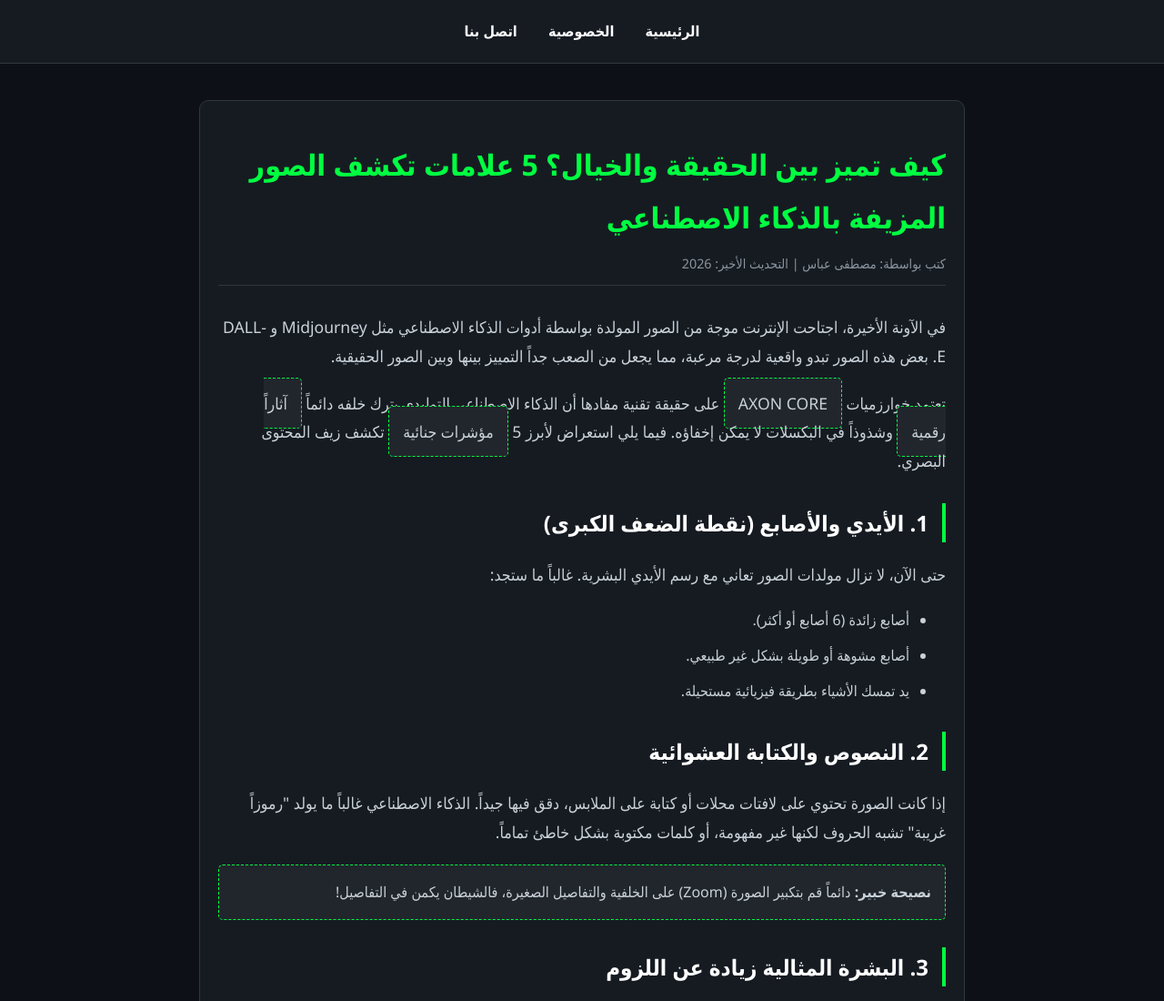
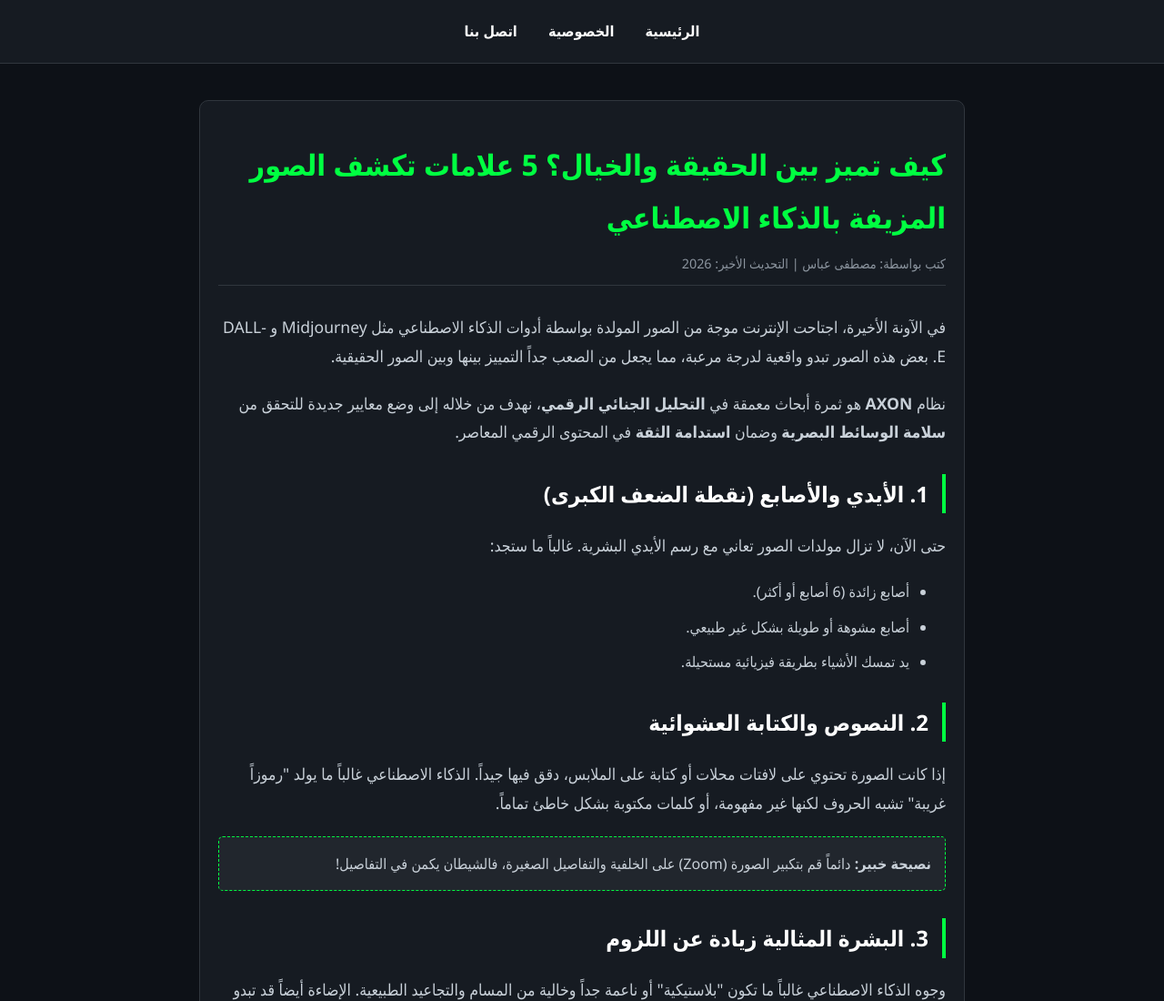
Before and after one commit to std23381399-arch/std23381399-arch.github.io, a plain HTML site: page detect-deepfake.html in a window 1280 px wide. Shown: the top 1100 px of the page at 91% size. Drawn offline with Linux system fonts and the light colour scheme.

Commit message:
Update detect-deepfake.html

```diff
--- a/detect-deepfake.html
+++ b/detect-deepfake.html
@@ -37,7 +37,7 @@
 
         <p>في الآونة الأخيرة، اجتاحت الإنترنت موجة من الصور المولدة بواسطة أدوات الذكاء الاصطناعي مثل Midjourney و DALL-E. بعض هذه الصور تبدو واقعية لدرجة مرعبة، مما يجعل من الصعب جداً التمييز بينها وبين الصور الحقيقية.</p>
 
-        <p>تعتمد خوارزميات <span class="highlight">AXON CORE</span> على حقيقة تقنية مفادها أن الذكاء الاصطناعي التوليدي يترك خلفه دائماً <span class="highlight">آثاراً رقمية</span> وشذوذاً في البكسلات لا يمكن إخفاؤه. فيما يلي استعراض لأبرز 5 <span class="highlight">مؤشرات جنائية</span> تكشف زيف المحتوى البصري.</p>
+        <p>نظام <strong>AXON</strong> هو ثمرة أبحاث معمقة في <strong>التحليل الجنائي الرقمي</strong>، نهدف من خلاله إلى وضع معايير جديدة للتحقق من <strong>سلامة الوسائط البصرية</strong> وضمان <strong>استدامة الثقة</strong> في المحتوى الرقمي المعاصر.</p>
 
         <h2>1. الأيدي والأصابع (نقطة الضعف الكبرى)</h2>
         <p>حتى الآن، لا تزال مولدات الصور تعاني مع رسم الأيدي البشرية. غالباً ما ستجد:</p>
```
